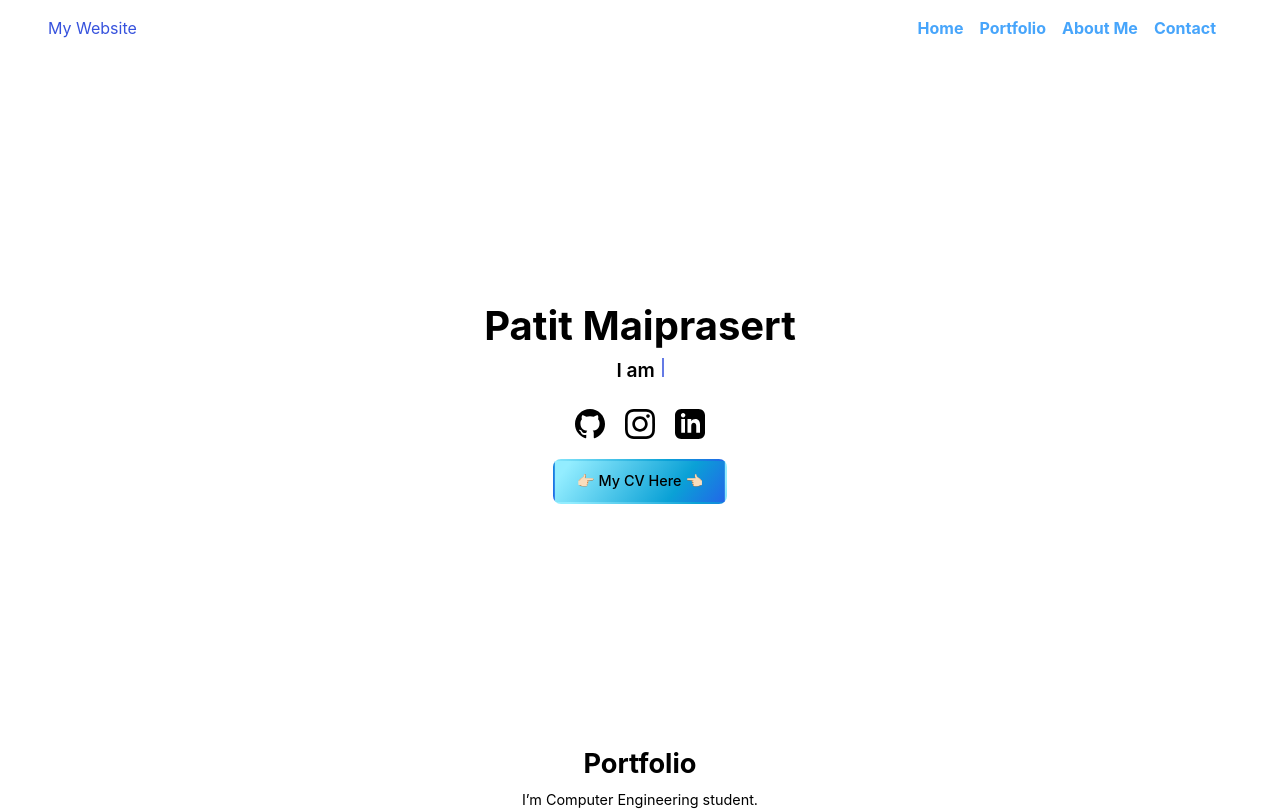
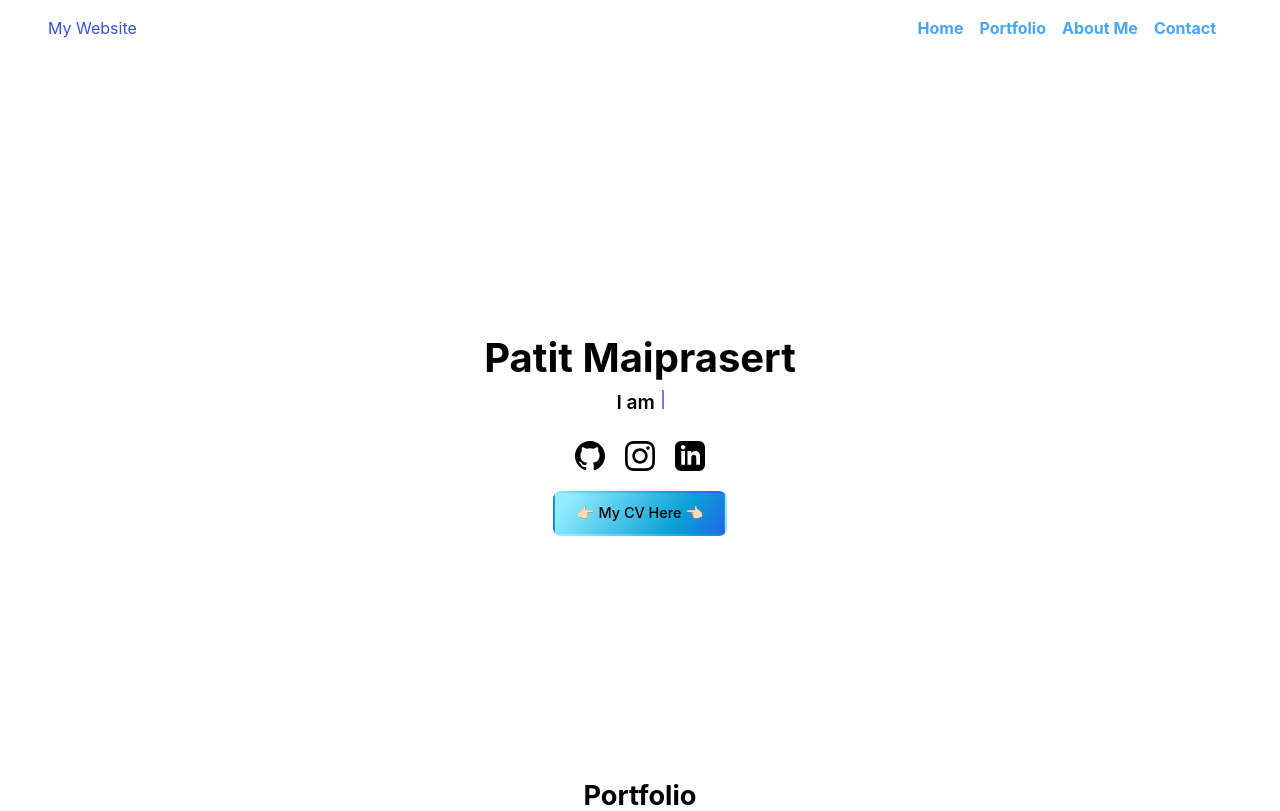
Before and after one commit to VizKey01/my-portfolio, a React (Vite) app: page / in a window 1280 px wide. Shown: the top 811 px of the page. Built offline with nearby package versions, Linux system fonts and the light colour scheme.

Commit message:
test screen

```diff
--- a/src/_codux/boards/navbar/navbar.board.tsx
+++ b/src/_codux/boards/navbar/navbar.board.tsx
@@ -6,6 +6,7 @@ export default createBoard({
     Board: () => <Navbar />,
     isSnippet: true,
     environmentProps: {
-        canvasHeight: 5
+        canvasHeight: 5,
+        canvasWidth: 851
     }
 });
--- a/src/components/mainpage/mainpage.module.scss
+++ b/src/components/mainpage/mainpage.module.scss
@@ -1,7 +1,7 @@
 .root {
     max-width: 1480px;
     margin: 0 auto;
-    padding: 12rem 0rem 3rem;
+    padding: 14rem 0rem 3rem;
     text-align: center;
     position: static;
     display: flex;
```
